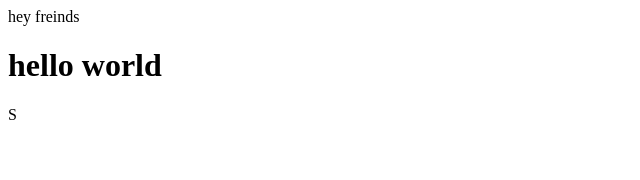
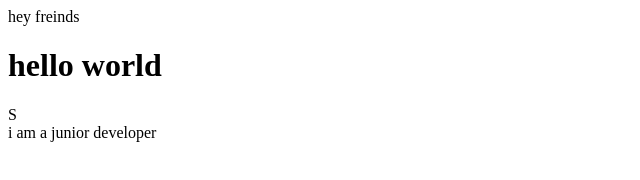
Before and after one commit to netsanet-abuhay/sample, a plain HTML site: page sample/index.html in a window 1280 px wide. Shown: the whole page, without its empty margins (0-640 px from the left). Drawn offline with Linux system fonts and the light colour scheme.

Commit message:
update index

```diff
--- a/sample/index.html
+++ b/sample/index.html
@@ -7,7 +7,7 @@
 <body>
     <P> hey freinds</P>
     <div> <h1> hello world</h1>S
-
+    <div>i am a junior developer</div>
     </div>
 
 </body>
```
